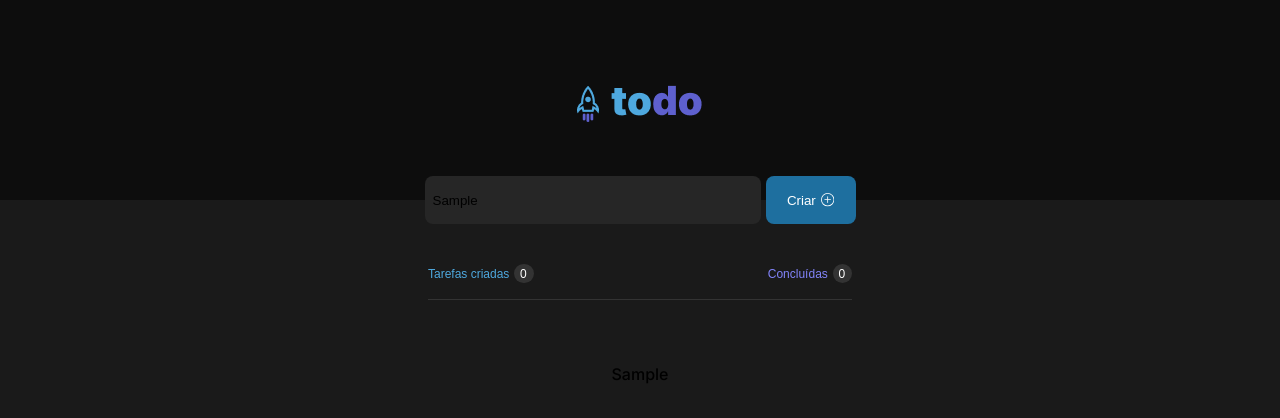
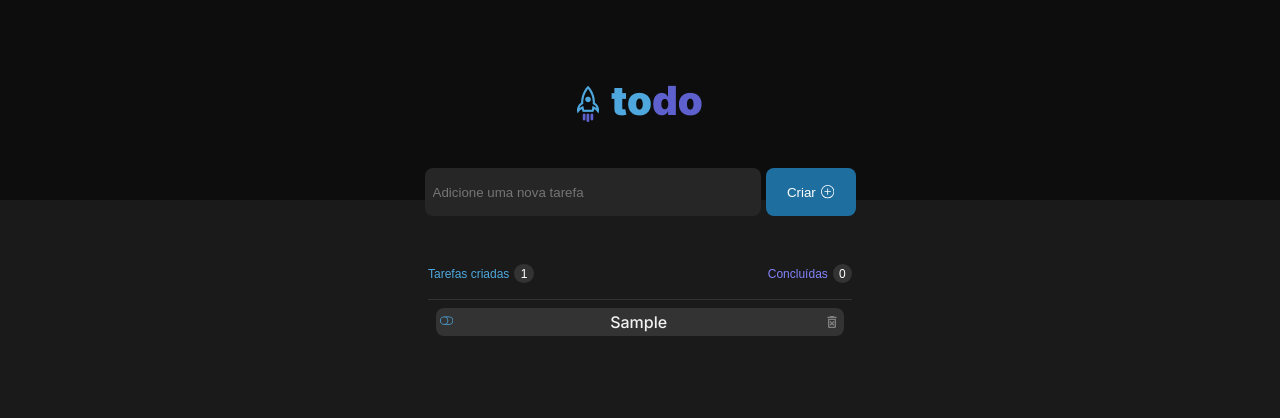
Before and after one commit to dev-ribeiro/ignite-todo-list-react, a React (Vite) app: page / in a window 1280 px wide. Both pictures are taken after typing "Sample" into the empty fields and a click on the button "Criar". Shown: the top 418 px of the page. Built offline with nearby package versions, Linux system fonts and the light colour scheme.

Commit message:
Create done and unDone function

```diff
--- a/src/components/MainContainer.module.css
+++ b/src/components/MainContainer.module.css
@@ -8,19 +8,19 @@
 }
 
 .todoCreator {
-    margin: -1.5rem;
+    margin-top: -2rem;
+    margin-bottom: 3rem;
     display: flex;
     justify-content: center;
     gap: 5px;
 }
 
 .todoCreator>input {
-
     height: 2rem;
     width: 20rem;
     padding: .5rem;
     vertical-align: middle;
-    resize: none;
+    color: var(--gray-100);
     background-color: var(--gray-500);
     border: none;
     border-radius: 8px;
@@ -43,7 +43,7 @@
 }
 
 .todoList {
-    margin: 4rem 0;
+    /* margin-top: 2.5rem; */
     width: 26.5rem;
 }
 
@@ -58,7 +58,7 @@
 
 .todoList .controller * {
     display: flex;
-    justify-content: ce;
+    justify-content: center;
     align-items: center;
     gap: 5px;
     border: none;
--- a/src/components/MainContainer.tsx
+++ b/src/components/MainContainer.tsx
@@ -5,36 +5,65 @@ import styles from "./MainContainer.module.css";
 import { ShowTodos } from "./ShowTodos";
 
 interface INewContent {
-    id:string;
-    content:string;
-    done:boolean
+    id: string;
+    content: string;
+    done: boolean;
+    deleted: boolean
 };
 
 export function MainContainer() {
+    let id = uuidv4();
     const [todos, setTodos] = useState<INewContent[]>([]);
     const [newContent, setNewContent] = useState<INewContent>({
-        id:"",
-        content:"",
-        done:false
+        id: "",
+        content: "",
+        done: false,
+        deleted: false
     });
 
     const handleInputText = (event: ChangeEvent<HTMLInputElement>) => {
         event.preventDefault();
-        let id = uuidv4();
         setNewContent({
-            id,
+            ...newContent,
             content: event.target.value,
-            done:false
+            done: false,
+            deleted: false
         });
     };
 
     const handleCreateTodo = (event: FormEvent) => {
         event.preventDefault();
-        setTodos([...todos, newContent]);
+        setTodos([...todos, { ...newContent, id: id }]);
+        setNewContent({
+            id: "",
+            content: "",
+            done: false,
+            deleted: false
+        })
     };
 
-    console.log(todos);
-    console.log(newContent);
+    const handleTodoDone = (id: string): void => {
+        let updateState = todos.map(todo => {
+            if (todo.id === id) {
+                if (todo.done === false) {
+                    return { ...todo, done: true }
+                }
+                if (todo.done === true) {
+                    return { ...todo, done: false }
+                }
+            }
+            return todo
+        });
+
+        setTodos(updateState)
+    };
+
+    const counterTodos = (condition: boolean): number => {
+        let filter = todos.filter(todo => {
+            return todo.done === condition
+        });
+        return filter.length
+    };
 
     return (
         <main className={styles.container}>
@@ -45,6 +74,7 @@ export function MainContainer() {
                 <input
                     type="text"
                     placeholder="Adicione uma nova tarefa"
+                    value={newContent.content}
                     onChange={handleInputText}
                 />
                 <button
@@ -59,11 +89,15 @@ export function MainContainer() {
                 <section className={styles.controller}>
                     <button>
                         <span>Tarefas criadas</span>
-                        <span className={styles.counterTodo}>0</span>
+                        <span className={styles.counterTodo}>
+                            {counterTodos(false)}
+                        </span>
                     </button>
                     <button>
                         <span>Concluídas</span>
-                        <span className={styles.counterTodo}>0</span>
+                        <span className={styles.counterTodo}>
+                            {counterTodos(true)}
+                        </span>
                     </button>
                 </section>
                 <section className={styles.list}></section>
@@ -71,6 +105,7 @@ export function MainContainer() {
             <ShowTodos
                 hasTodos={todos.length === 0 ? false : true}
                 todoList={todos}
+                handleTodoDone={handleTodoDone}
             />
         </main>
     )
--- a/src/components/ShowTodos.module.css
+++ b/src/components/ShowTodos.module.css
@@ -1,4 +1,15 @@
+.showTodos {
+    margin-top: .5rem;
+    width: 25rem;
+    display: flex;
+    flex-direction: column;
+    justify-items: flex-start;
+    align-items: center;
+    gap: 8px;
+}
+
 .notShowTodos{
+    margin-top: .5rem;
     width: 25rem;
     display: flex;
     flex-direction: column;
--- a/src/components/ShowTodos.tsx
+++ b/src/components/ShowTodos.tsx
@@ -1,18 +1,21 @@
 import { HiOutlineClipboardList } from "react-icons/hi";
 import styles from "./ShowTodos.module.css";
+import { TodoCard } from "./TodoCard";
 
 interface ITodo {
-    id:string;
-    content:string;
-    done:boolean
+    id: string;
+    content: string;
+    done: boolean;
+    deleted: boolean
 };
 
 interface IPropsShowTodos {
-    hasTodos:boolean;
-    todoList:ITodo[]
-}
+    hasTodos: boolean;
+    todoList: ITodo[];
+    handleTodoDone: (id:string) => void
+};
 
-export function ShowTodos({hasTodos, todoList}:IPropsShowTodos): JSX.Element {
+export function ShowTodos({ hasTodos, todoList, handleTodoDone}: IPropsShowTodos): JSX.Element {
     if (hasTodos === false) {
         return (
             <section className={styles.notShowTodos}>
@@ -25,14 +28,11 @@ export function ShowTodos({hasTodos, todoList}:IPropsShowTodos): JSX.Element {
         return (
             <section className={styles.showTodos}>
                 {todoList.map(todo => {
-                    return(
-                        <div
-                            key={todo.id}
-                            className={todo.done === false ? styles.unDone : styles.done}
-                        >
-                            {todo.content}
-                        </div>
-                    )
+                    return <TodoCard
+                        key={todo.id}
+                        todo={todo}
+                        handleTodoDone={handleTodoDone}
+                        />
                 })}
             </section>
         )
--- /dev/null
+++ b/src/components/TodoCard.module.css
@@ -0,0 +1,33 @@
+.card{
+    padding: .25rem;
+    width: 100%;
+    display: flex;
+    align-items: center;
+    justify-content: space-between;
+    border-radius: 8px;
+    background-color: var(--gray-400);
+}
+
+.card button{
+    margin: 0;
+    padding: 0;
+    background: none;
+    border: none;
+}
+
+.card > svg {
+    color: var(--gray-300);
+}
+
+.card > span{
+    text-align: start;
+    color: var(--gray-100);
+}
+
+.done button svg{
+    color: var(--purple-dark);
+}
+
+.unDone button svg{
+    color: var(--blue);
+}
--- /dev/null
+++ b/src/components/TodoCard.tsx
@@ -0,0 +1,45 @@
+import { MouseEvent } from "react";
+import { MdOutlineDeleteForever } from "react-icons/md";
+import { BsToggleOff, BsToggleOn } from "react-icons/bs";
+import styles from "./TodoCard.module.css";
+
+interface ITodo {
+    id: string;
+    content: string;
+    done: boolean
+};
+
+interface IPropsTodoCard {
+    key: string;
+    todo: ITodo;
+    handleTodoDone: (id: string) => void
+}
+
+export function TodoCard({ todo, handleTodoDone }: IPropsTodoCard) {
+    const onHandleDoneTodo = (event: MouseEvent<HTMLButtonElement>): void => {
+        let id = event.currentTarget.parentElement?.id;
+        if(typeof id != "undefined") {
+            handleTodoDone(id)
+        }
+    };
+
+    return (
+        <div
+            id={todo.id}
+            className={todo.done === false
+                ? `${styles.card} ${styles.unDone}`
+                : `${styles.card} ${styles.done}`}
+        >
+            <button
+                onClick={onHandleDoneTodo}
+            >
+                {todo.done === false
+                    ? <BsToggleOff />
+                    : <BsToggleOn />
+                }
+            </button>
+            <span>{todo.content}</span>
+            <MdOutlineDeleteForever />
+        </div>
+    )
+}
--- a/src/index.css
+++ b/src/index.css
@@ -7,6 +7,7 @@
     --blue-dark:#1E6F9F;
 
     --purple:#8284FA;
+    --purple-dark:#5E60CE;
 
     --gray-100: #F2F2F2;
     --gray-300: #808080;
```
